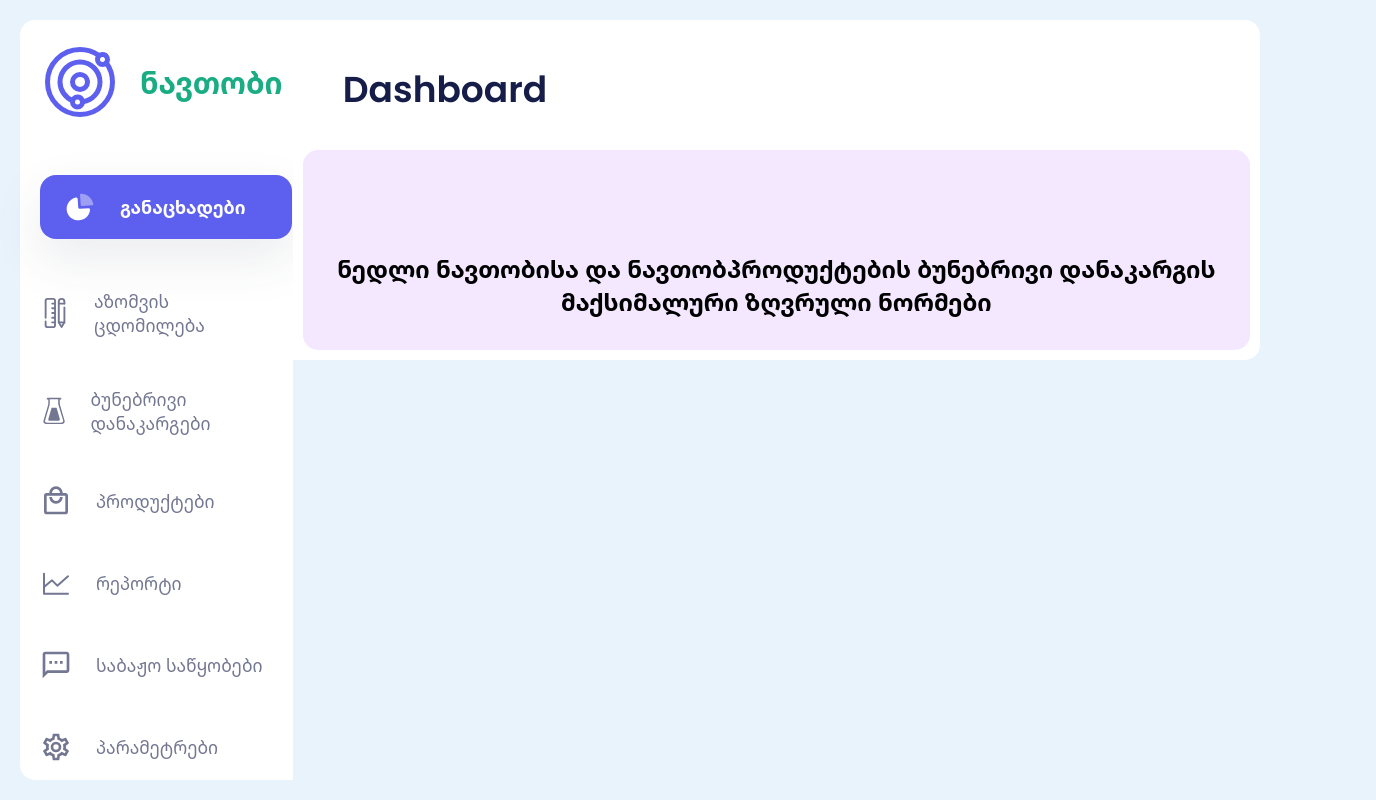
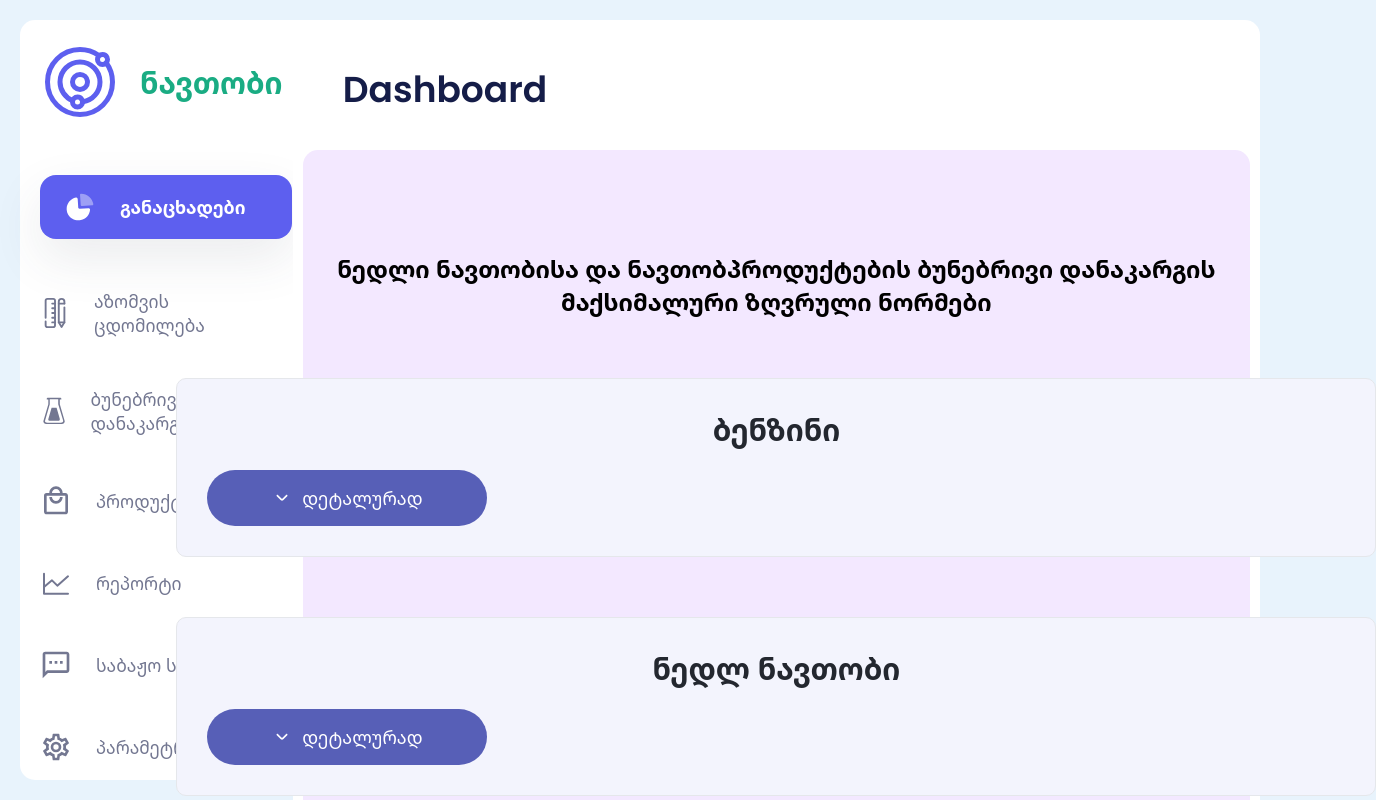
Before and after one commit to irakli85/Oil-Dashboard, a React (Vite) app: page /wastage in a window 1280 px wide. Shown: the top 800 px of the page, 1376 px wide, since content can reach past the window. Built offline with nearby package versions, Linux system fonts and the light colour scheme.

Commit message:
first commit

```diff
--- a/src/components/Measurment.jsx
+++ b/src/components/Measurment.jsx
@@ -120,20 +120,28 @@ export const H2 = styled.h2`
   /* color: #1aac83; */
 `
 
-const Table = styled.table`
+export const H4 = styled.h4`
+  margin-top: 7rem;
+  font-size: 2rem;
+  font-weight: 600;
+  max-width: 125rem;
+  text-align: center;
+`
+
+export const Table = styled.table`
   width: 100rem;
   height: 100%;
   border: solid 2px gray;
   margin-top: 5rem;
 `
 
-const Th = styled.th`
+export const Th = styled.th`
   font-size: 2rem;
   border: solid 2px gray;
   text-align: center;
   padding: 1rem;
 `
-const Td = styled.td`
+export const Td = styled.td`
   font-size: 2rem;
   border: solid 2px gray;
   text-align: center;
@@ -163,7 +171,7 @@ const TdCond = styled.td`
   background: ${props => props.norm === true ? '#1aac83' : '#e7195a'};
 `
 
-const Tr = styled.tr`
+export const Tr = styled.tr`
   border: solid 2px gray;
   height:100%;
 `
--- a/src/components/Wastage.jsx
+++ b/src/components/Wastage.jsx
@@ -1,10 +1,167 @@
 import React from 'react'
-import { Container, H2 } from './Measurment'
+import { Container, H2, H4, Table, Tr, Th, Td } from './Measurment'
+import DeepDive from '../styledComponents/DeepDive'
 
 const Wastage = () => {
   return (
     <Container>
         <H2>ნედლი ნავთობისა და ნავთობპროდუქტების ბუნებრივი დანაკარგის მაქსიმალური ზღვრული ნორმები</H2>
+        <DeepDive text='ბენზინი'>
+            <H4>სეს ესნ კოდები: 2710 12 110, 2710 12 410, 2710 12 450, 2710 12 490</H4>
+            <Table>
+                <Tr>
+                    <Th>ოპერაციების დასახელება</Th>
+                    <Th>დანაკარგები წონიდან %-ში</Th>
+                </Tr>
+                <Tr>
+                    <Td>საზღვაო გადაზიდვები</Td>
+                    <Td>0.35%</Td>
+                </Tr>
+
+                <Tr>
+                    <Td>სარკინიგზო გადაზიდვები</Td>
+                    <Td>0.24%</Td>
+                </Tr>
+
+                <Tr>
+                    <Td>საავტომობილო გადაზიდვები</Td>
+                    <Td>0.12%</Td>
+                </Tr>
+
+                <Tr>
+                    <Td>რეზერვუარში შენახვა</Td>
+                    <Td>0.25%</Td>
+                </Tr>
+
+                <Tr>
+                    <Td>მიწისზედა რეზერვუარში შენახვა 1 თვეზე მეტი ვადით</Td>
+                    <Td>0.35%</Td>
+                </Tr>
+            </Table>
+        </DeepDive>
+
+        <DeepDive text='ნედლ ნავთობი'>
+            <H4>სეს ესნ კოდი: 2709 00 900</H4>
+            <Table>
+                <Tr>
+                    <Th>ოპერაციების დასახელება</Th>
+                    <Th>დანაკარგები წონიდან %-ში</Th>
+                </Tr>
+                <Tr>
+                    <Td>სარკინიგზო გადაზიდვები</Td>
+                    <Td>0.04%</Td>
+                </Tr>
+
+                <Tr>
+                    <Td>შენახვა</Td>
+                    <Td>0.077%</Td>
+                </Tr>
+            </Table>
+        </DeepDive>
+
+        <DeepDive text='დიზელი'>
+            <H4>სეს ესნ კოდები: 2710 19 430, 2710 19 460, 2710 19 470, 2710 19 480</H4>
+            <Table>
+                <Tr>
+                    <Th>ოპერაციების დასახელება</Th>
+                    <Th>დანაკარგები წონიდან %-ში</Th>
+                </Tr>
+                <Tr>
+                    <Td>საზღვაო გადაზიდვები</Td>
+                    <Td>0.35%</Td>
+                </Tr>
+
+                <Tr>
+                    <Td>სარკინიგზო გადაზიდვები</Td>
+                    <Td>0.1%</Td>
+                </Tr>
+
+                <Tr>
+                    <Td>საავტომობილო გადაზიდვები</Td>
+                    <Td>0.05%</Td>
+                </Tr>
+
+                <Tr>
+                    <Td>რეზერვუარში შენახვა</Td>
+                    <Td>0.07%</Td>
+                </Tr>
+            </Table>
+        </DeepDive>
+
+        <DeepDive text='ნავთი'>
+            <H4>სეს ესნ კოდები: 2710 19 210, 2710 19 250</H4>
+            <Table>
+                <Tr>
+                    <Th>ოპერაციების დასახელება</Th>
+                    <Th>დანაკარგები წონიდან %-ში</Th>
+                </Tr>
+                <Tr>
+                    <Td>საზღვაო გადაზიდვები</Td>
+                    <Td>0.35%</Td>
+                </Tr>
+
+                <Tr>
+                    <Td>სარკინიგზო გადაზიდვები</Td>
+                    <Td>0.11%</Td>
+                </Tr>
+
+                <Tr>
+                    <Td>საავტომობილო გადაზიდვები</Td>
+                    <Td>0.06%</Td>
+                </Tr>
+
+                <Tr>
+                    <Td>რეზერვუარში შენახვა</Td>
+                    <Td>0.1%</Td>
+                </Tr>
+            </Table>
+        </DeepDive>
+
+        <DeepDive text='მაზუთი'>
+            <H4>სეს ესნ კოდები: 2710 19 620, 2710 19 640, 2710 19 680</H4>
+            <Table>
+                <Tr>
+                    <Th>ოპერაციების დასახელება</Th>
+                    <Th>დანაკარგები წონიდან %-ში</Th>
+                </Tr>
+                <Tr>
+                    <Td>სარკინიგზო გადაზიდვები</Td>
+                    <Td>1.05%</Td>
+                </Tr>
+
+            </Table>
+        </DeepDive>
+
+        <DeepDive text='საპოხი ზეთი'>
+            <H4>სეს ესნ კოდი: 2710 19 990</H4>
+            <Table>
+                <Tr>
+                    <Th>ოპერაციების დასახელება</Th>
+                    <Th>დანაკარგები წონიდან %-ში</Th>
+                </Tr>
+                <Tr>
+                    <Td>სარკინიგზო გადაზიდვები</Td>
+                    <Td>0.1%</Td>
+                </Tr>
+
+            </Table>
+        </DeepDive>
+
+        <DeepDive text='ბენზოლი'>
+            <H4>სეს ესნ კოდი: 2902 20 000</H4>
+            <Table>
+                <Tr>
+                    <Th>ოპერაციების დასახელება</Th>
+                    <Th>დანაკარგები წონიდან %-ში</Th>
+                </Tr>
+                <Tr>
+                    <Td>სარკინიგზო გადაზიდვები</Td>
+                    <Td>0.24%</Td>
+                </Tr>
+
+            </Table>
+        </DeepDive>
+
 
     </Container>
   )
--- /dev/null
+++ b/src/styledComponents/DeepDive.jsx
@@ -0,0 +1,72 @@
+import React, {useState} from 'react'
+import { styled } from 'styled-components'
+import arrow from '../assets/white.svg'
+
+
+function DeepDive({text, children}) {
+  const [clicked, setClicked] = useState(false)
+  const [drop, setDrop] = useState(0)
+
+  return (
+    <DiveDivSt>
+      <DiveH2St>{text}</DiveH2St>
+      <DiveBtnSt onClick={() => {setClicked(!clicked); drop === 0 ? setDrop(1) : setDrop(0)}}>
+        <div><ConceptImgSt src={arrow} alt="arrow" dropdown={drop}/></div>
+        <DiveP>დეტალურად</DiveP>
+      </DiveBtnSt>
+      {
+            clicked ?
+                children
+            :
+            null
+        }
+
+    </DiveDivSt>
+  )
+}
+
+const DiveDivSt = styled.div`
+    display: flex;
+    flex-direction: column;
+    margin-top: 6rem;
+    background-color: #f3f4fd;
+    padding: 3rem;
+    border-radius: 1rem;
+    border: 1px solid #e5e7eb;
+    width: 120rem;
+    align-items: center;
+`
+
+const DiveBtnSt = styled.div`
+  margin-top: 2rem;
+  width: 28rem;
+  height: 5.6rem;
+  background-color: #575fb7;
+  display: flex;
+  justify-content: center;
+  align-items: center;
+  border-radius: 9999px;
+  cursor: pointer;
+  align-self: flex-start;
+`
+
+const DiveP = styled.p`
+  color: white;
+  font-size: 1.8rem;
+  margin-left: 1rem;
+`
+
+const DiveH2St = styled.h2`
+  color: #23272f;
+  font-size: 3rem;
+  font-weight: 700;
+  text-align: center;
+`
+
+export const ConceptImgSt = styled.img`
+    transform: ${props => props.dropdown ? "rotate(180deg)" : null};
+    transition: transform ease-in-out 0.5s;
+`
+
+
+export default DeepDive
```
Also changed, not shown: src/assets/white.svg (added).
